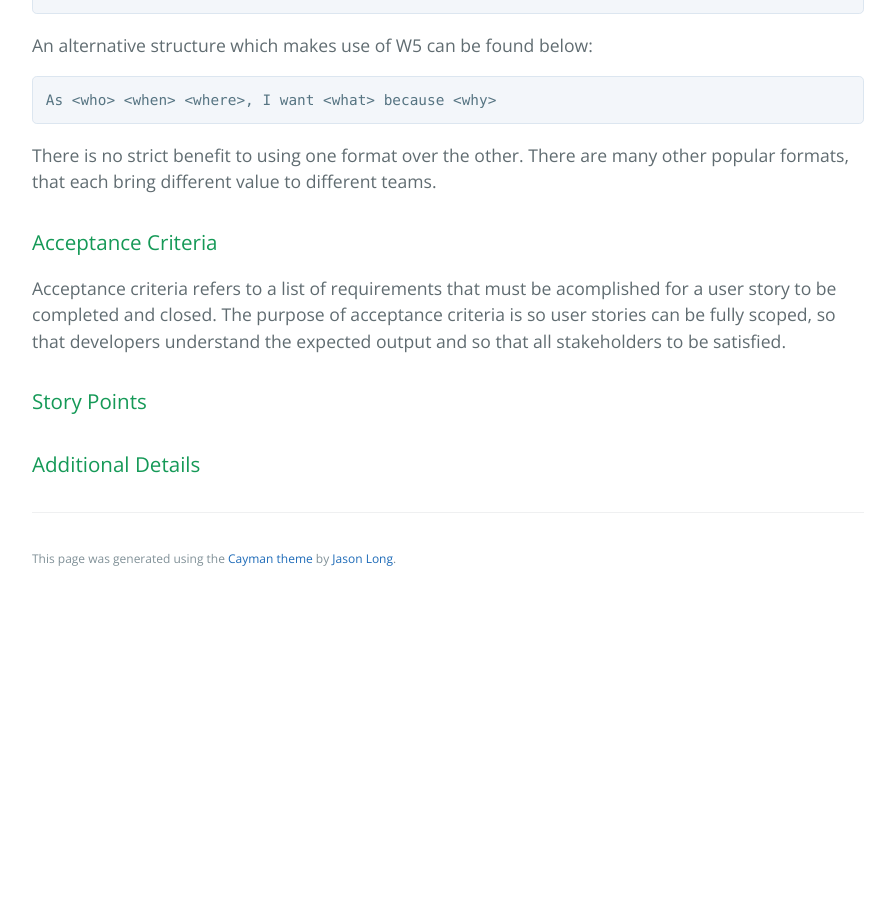
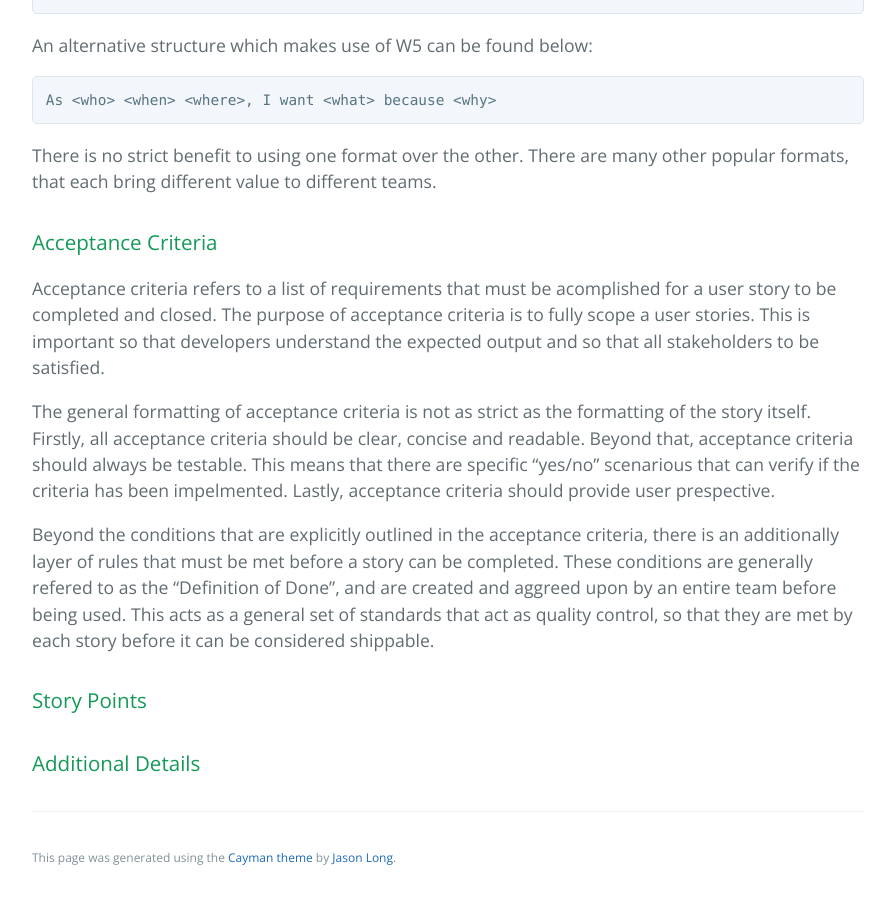
Before and after one commit to learning-software-engineering/learning-software-engineering.github.io, a Jekyll site: the page built from Topics/Product_Management.md, in a window 1280 px wide and 900 px high, scrolled down 820 px. Shown: the whole window, without its empty margins (192-1087 px from the left). Built offline with Jekyll 4.4.1, drawn with Linux system fonts in a browser that asks for light colours; our own code applies the rules of GitHub Pages for plain Markdown files; before the commit the page ends 1421 px from its top, so only the background shows below that.

Commit message:
Rough draft of "Acceptance Criteria" section

```diff
--- a/Topics/Product_Management.md
+++ b/Topics/Product_Management.md
@@ -3,6 +3,7 @@
 ## User Stories
 
 ### Introduction
+
 A user story can be described as an informal explanation of a new feature or task in a software project. The purpose of a user story is to gauge how the particular feature will provide value from the perspective of the user. User stories generally exist in a set amongst other user stories, and allow teams to organize and structure a large set of tasks in user-centric manner.
 
 ### Structure
@@ -19,7 +20,11 @@
 
 ### Acceptance Criteria
 
-Acceptance criteria refers to a list of requirements that must be acomplished for a user story to be completed and closed. The purpose of acceptance criteria is so user stories can be fully scoped, so that developers understand the expected output and so that all stakeholders to be satisfied.
+Acceptance criteria refers to a list of requirements that must be acomplished for a user story to be completed and closed. The purpose of acceptance criteria is to fully scope a user stories. This is important so that developers understand the expected output and so that all stakeholders to be satisfied.
+
+The general formatting of acceptance criteria is not as strict as the formatting of the story itself. Firstly, all acceptance criteria should be clear, concise and readable. Beyond that, acceptance criteria should always be testable. This means that there are specific "yes/no" scenarious that can verify if the criteria has been impelmented. Lastly, acceptance criteria should provide user prespective.
+
+Beyond the conditions that are explicitly outlined in the acceptance criteria, there is an additionally layer of rules that must be met before a story can be completed. These conditions are generally refered to as the "Definition of Done", and are created and aggreed upon by an entire team before being used. This acts as a general set of standards that act as quality control, so that they are met by each story before it can be considered shippable.
 
 ### Story Points
 
```
